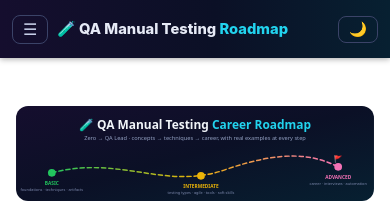
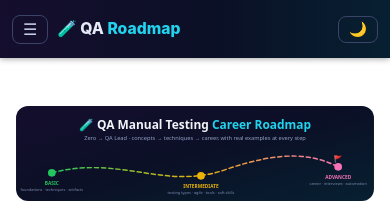
Before and after one commit to azaworld/qa-manual-testing-roadmap, a Jekyll site: the page built from README.md, in a window 390 px wide. Shown: the top 210 px of the page. Built offline with Jekyll 4.4.1, drawn with Linux system fonts in a browser that asks for light colours; our own code applies the rules of GitHub Pages for plain Markdown files.

Commit message:
Keep theme toggle reachable on phones
Shorten brand to '🧪 QA Roadmap' under 600px so the theme toggle never
gets pushed off the right edge.

Co-Authored-By: Claude Fable 5 <noreply@anthropic.com>

```diff
--- a/_layouts/default.html
+++ b/_layouts/default.html
@@ -94,9 +94,11 @@ body{margin:0;font-family:-apple-system,BlinkMacSystemFont,"Segoe UI",Roboto,Hel
 @media (max-width:600px){
   body{font-size:16px}
   .topbar{gap:9px;padding:0 12px}
-  .brand{font-size:.92rem}
-  .topnav{gap:10px}
+  .brand{font-size:.98rem}
+  .brand-mid{display:none}           /* "🧪 QA Roadmap" on phones so the theme toggle always fits */
+  .topnav{gap:10px;flex-shrink:0}
   .topnav a{display:none}            /* azantor.xyz + GitHub live in the page footer too */
+  #theme-btn{flex-shrink:0}
   .article{padding:22px 16px 54px}
   .article h1{font-size:1.62rem}
   .article h2{font-size:1.24rem}
@@ -110,7 +112,7 @@ body{margin:0;font-family:-apple-system,BlinkMacSystemFont,"Segoe UI",Roboto,Hel
 <div id="progress"></div>
 <header class="topbar">
   <button id="menu-btn" aria-label="Toggle navigation">☰</button>
-  <a class="brand" href="{{ '/' | relative_url }}">🧪 QA Manual Testing <span>Roadmap</span></a>
+  <a class="brand" href="{{ '/' | relative_url }}">🧪 QA <span class="brand-mid">Manual Testing </span><span>Roadmap</span></a>
   <span class="tagline">an open curriculum by Arifuzzaman Antor</span>
   <nav class="topnav">
     <a href="https://azantor.xyz" target="_blank" rel="noopener">azantor.xyz</a>
```
